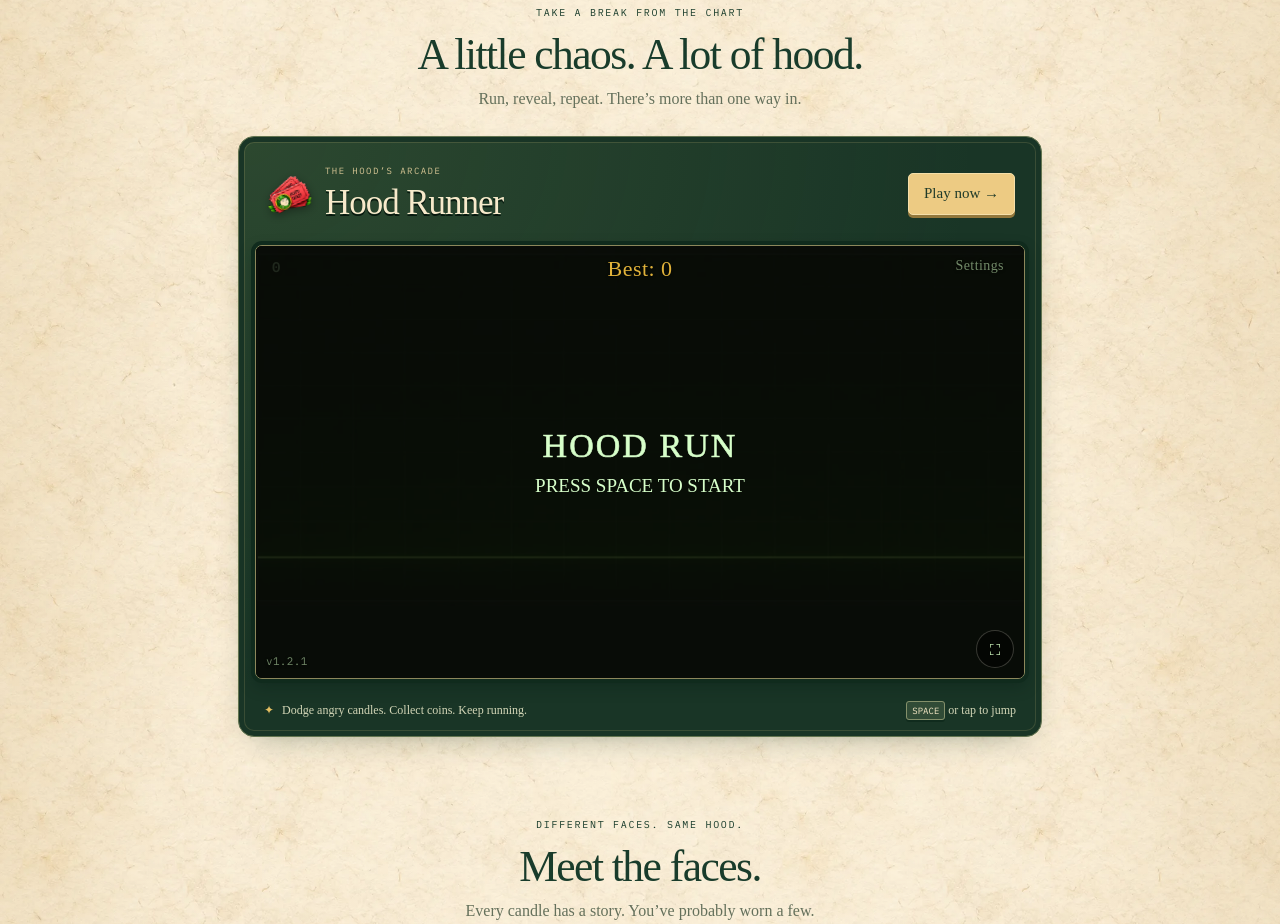
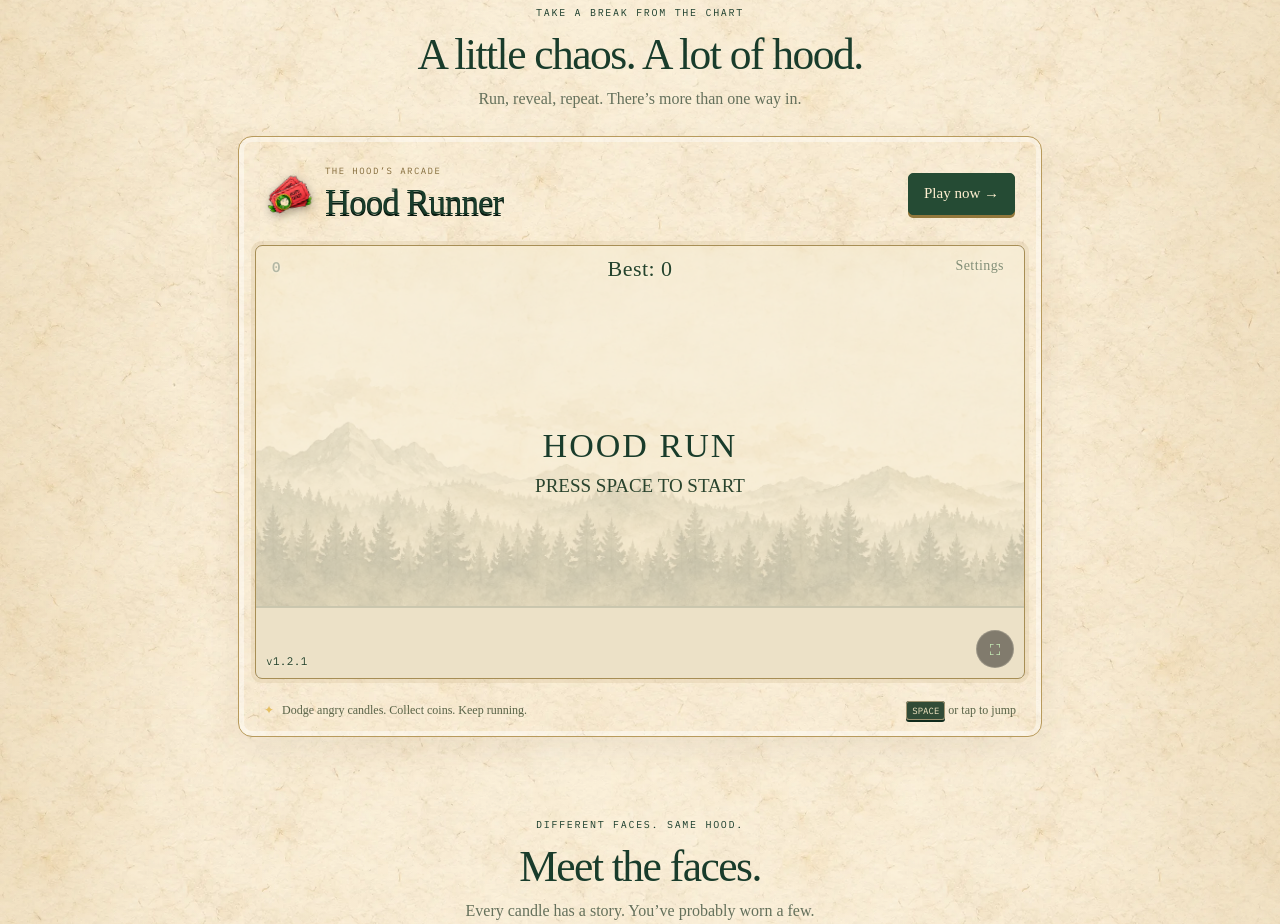
Before and after one commit to robintheface/The-First-House, a website: page index.html in a window 1280 px wide. Shown: the part 811-1735 px from the top of the page. Drawn offline with Linux system fonts and the light colour scheme; no server answers; a web font is replaced by a local one.

Commit message:
Carry parchment styling into Hood Runner and its woodland backdrop

```diff
--- a/home.css
+++ b/home.css
@@ -649,3 +649,19 @@
  .face-draw-mystery { transition: none; }
  .face-draw-card.is-unsealed .face-draw-card-inner { animation: none; }
 }
+
+/* A parchment frame carries the page's storybook palette into the arcade. */
+.homepage #game.home-game { background: #f4e9cf url('/images/parchment-warm.webp') center / 760px; color: #193c2b; border: 1px solid #b89a5c; box-shadow: 0 12px 32px #59422214,inset 0 0 0 5px #fff6; border-radius: 14px; }
+.homepage .home-game-heading .home-eyebrow { color: #826a39; }
+.homepage .home-game h3 { color: #193c2b; }
+.homepage .home-game-start { background: #254b34; color: #fff0d1; border-color: #254b34; }
+.homepage .home-game-start:hover { background: #356044; }
+.homepage .home-game-caption { color: #596347; }
+.homepage .home-game-caption kbd { border-color: #a19572; }
+.homepage .home-game .hood-game-wrap:not(:fullscreen):not(.is-pseudo-fullscreen):not(.hood-game-force-landscape) { border-color: #a78e55; box-shadow: 0 0 0 4px #d7c49b55; }
+.homepage .hood-game-overlay { background: #f6efddad; }
+.homepage .hood-game-overlay-title { color: #193c2b; -webkit-text-stroke: 0; }
+.homepage .hood-game-overlay-lines p { color: #29432d; }
+.homepage .hood-game-overlay-lines p.hood-game-overlay-score { color: #78561d; }
+.homepage .hood-game-hud,.homepage .hood-game-best,.homepage .hood-game-settings-btn,.homepage .hood-game-version-badge { color: #25432d; text-shadow: 0 1px 3px #fff7de; }
+.homepage .hood-game-save-score { color: #193c2b; }
--- a/index.html
+++ b/index.html
@@ -11,7 +11,7 @@
 <link href="https://fonts.googleapis.com/css2?family=IM+Fell+English:ital@0;1&amp;family=IBM+Plex+Mono:wght@400;500;600&amp;display=swap" rel="stylesheet">
 <link rel="preload" as="image" href="images/home-hero.webp">
 <link rel="stylesheet" href="styles.css?v=66">
-<link rel="stylesheet" href="home.css?v=26">
+<link rel="stylesheet" href="home.css?v=27">
 <link rel="stylesheet" href="/site-theme.css?v=4">
 <link rel="stylesheet" href="home-bottom.css?v=5">
 <link rel="stylesheet" href="/site-footer.css?v=1">
@@ -490,7 +490,7 @@
 
 <script type="module" src="js/topbar-menus.js?v=2"></script>
 <script src="js/copy.js"></script>
-<script type="module" src="js/dino-game.js?v=8"></script>
+<script type="module" src="js/dino-game.js?v=9"></script>
 <script type="module" src="js/face-draw.js?v=13"></script>
 <script type="module" src="js/home.js?v=2"></script>
 </body>
--- a/js/dino-game.js
+++ b/js/dino-game.js
@@ -57,7 +57,7 @@ if (canvas) {
   }
 
   const SPRITES = {
-    background: { src: 'background.webp' },
+    background: { src: 'background-parchment.webp' },
     stand: { src: 'character-stand.webp', frames: 1 }, // static pose shown only during the SPAWN flicker -- the run cycle doesn't start until real movement (PLAYING) begins
     run: { src: 'character-run.webp', frames: 6 },
     jump: { src: 'character-jump.webp', frames: 24 }, // sliced from the user-supplied jump2_anim.gif (24 frames, 60ms each)
@@ -647,7 +647,11 @@ if (canvas) {
       ctx.drawImage(bg, x, 0, bgDrawW, GROUND_Y);
       x += bgDrawW;
     }
-    ctx.fillStyle = '#1a2916';
+    ctx.fillStyle = '#d8c598';
+    ctx.fillRect(0, GROUND_Y, CW, CH - GROUND_Y);
+    ctx.fillStyle = '#6a704a';
+    ctx.fillRect(0, GROUND_Y, CW, 2);
+    ctx.fillStyle = '#34472b';
     for (let i = 0; i < coins.length; i++) {
       const c = coins[i];
       if (!c.taken) drawGroundShadow(c.x + c.w / 2, c.w, (GROUND_Y - c.h) - c.y);
```
Also changed, not shown: game/background-parchment.webp (added).
